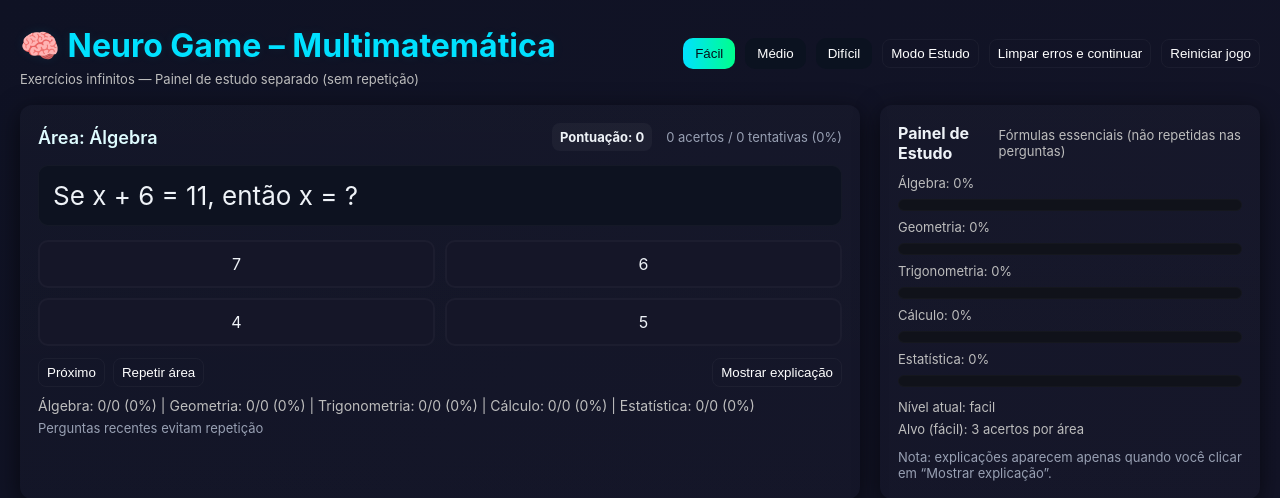
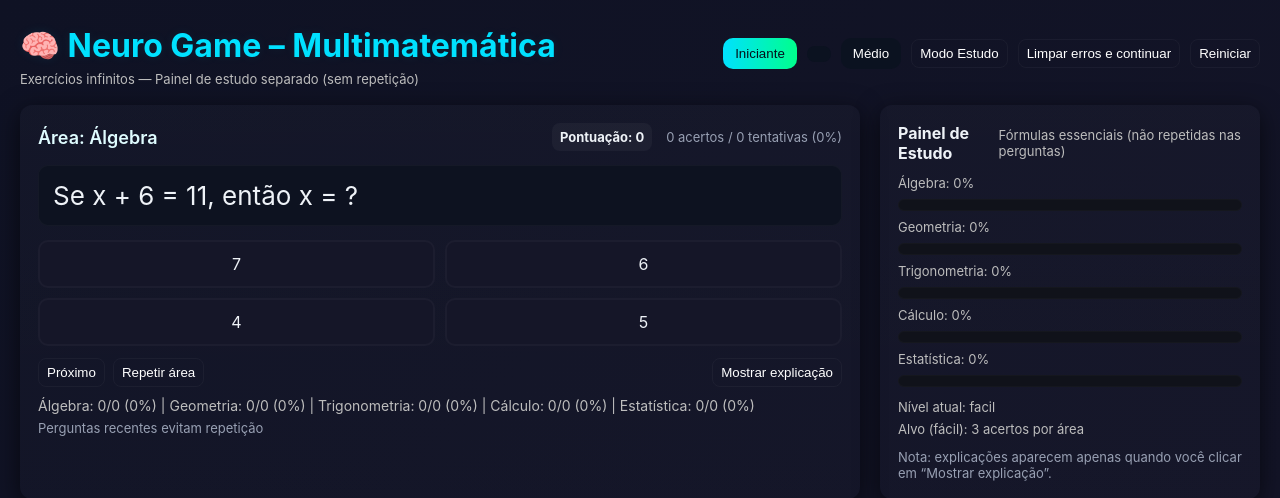
Before and after one commit to klebmatrix/sysdigital, a Flask app: template templates/index.html in a window 1280 px wide. Shown: the top 498 px of the page. Run offline with Flask 3, Linux system fonts and the light colour scheme; the template is opened without the code that fills it, so the values that code supplies are empty.

```diff
--- a/templates/index.html
+++ b/templates/index.html
@@ -59,13 +59,13 @@
 
   <div class="controls">
     <div class="row">
-      <button id="facilBtn" class="level-btn">Fácil</button>
-      <button id="medioBtn" class="level-btn">Médio</button>
-      <button id="difBtn" class="level-btn">Difícil</button>
+      <button id="facilBtn" class="level-btn">Iniciante</button>
+      <button id="medioBtn" class="level-btn"Fácil</button>
+      <button id="difBtn" class="level-btn">Médio</button>
     </div>
     <button id="studyToggle" class="muted-btn">Modo Estudo</button>
     <button id="clearOnlyErrors" class="muted-btn">Limpar erros e continuar</button>
-    <button id="restartGame" class="muted-btn">Reiniciar jogo</button>
+    <button id="restartGame" class="muted-btn">Reiniciar</button>
   </div>
 </header>
 
```
Also changed, not shown: 2 other files.
